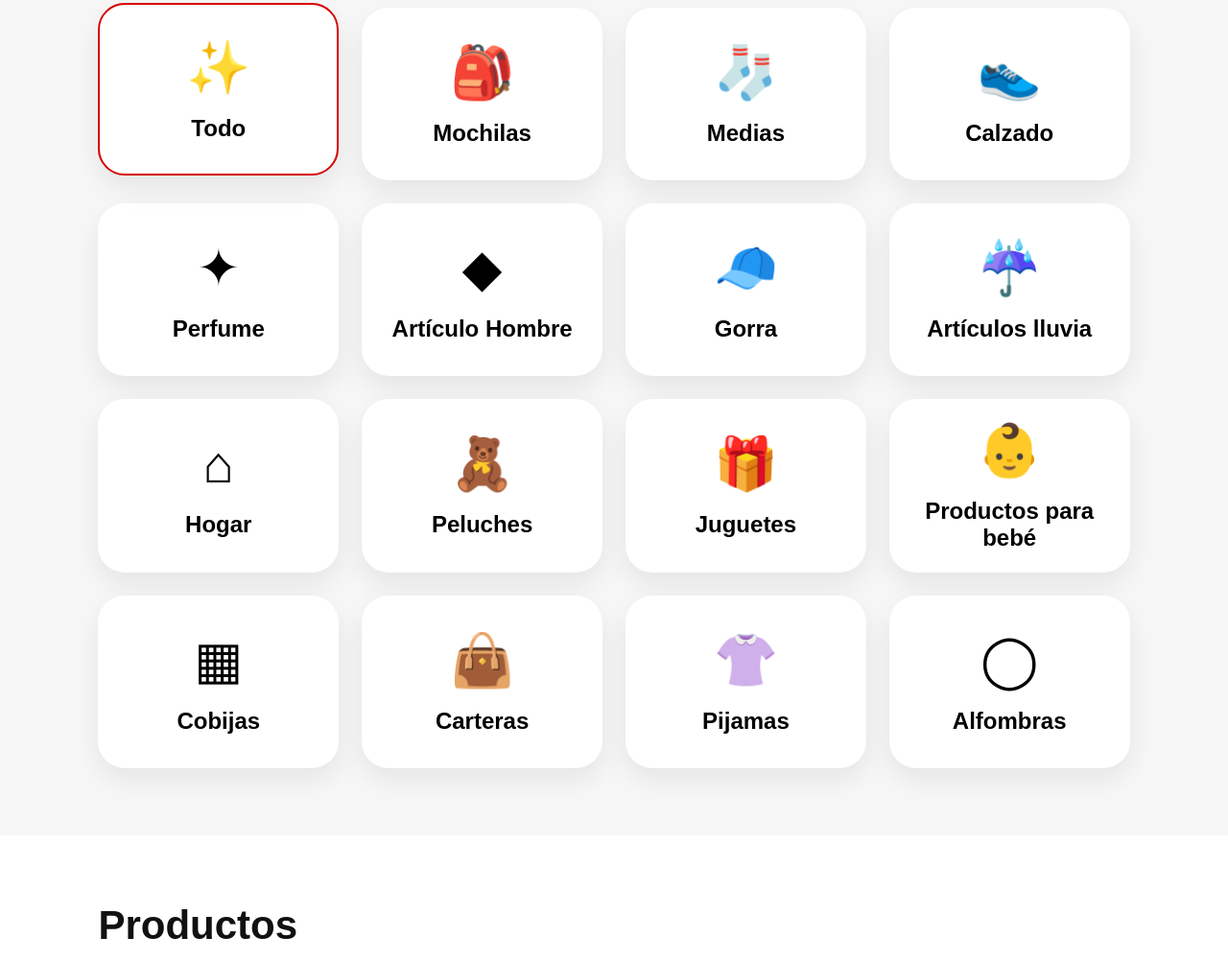
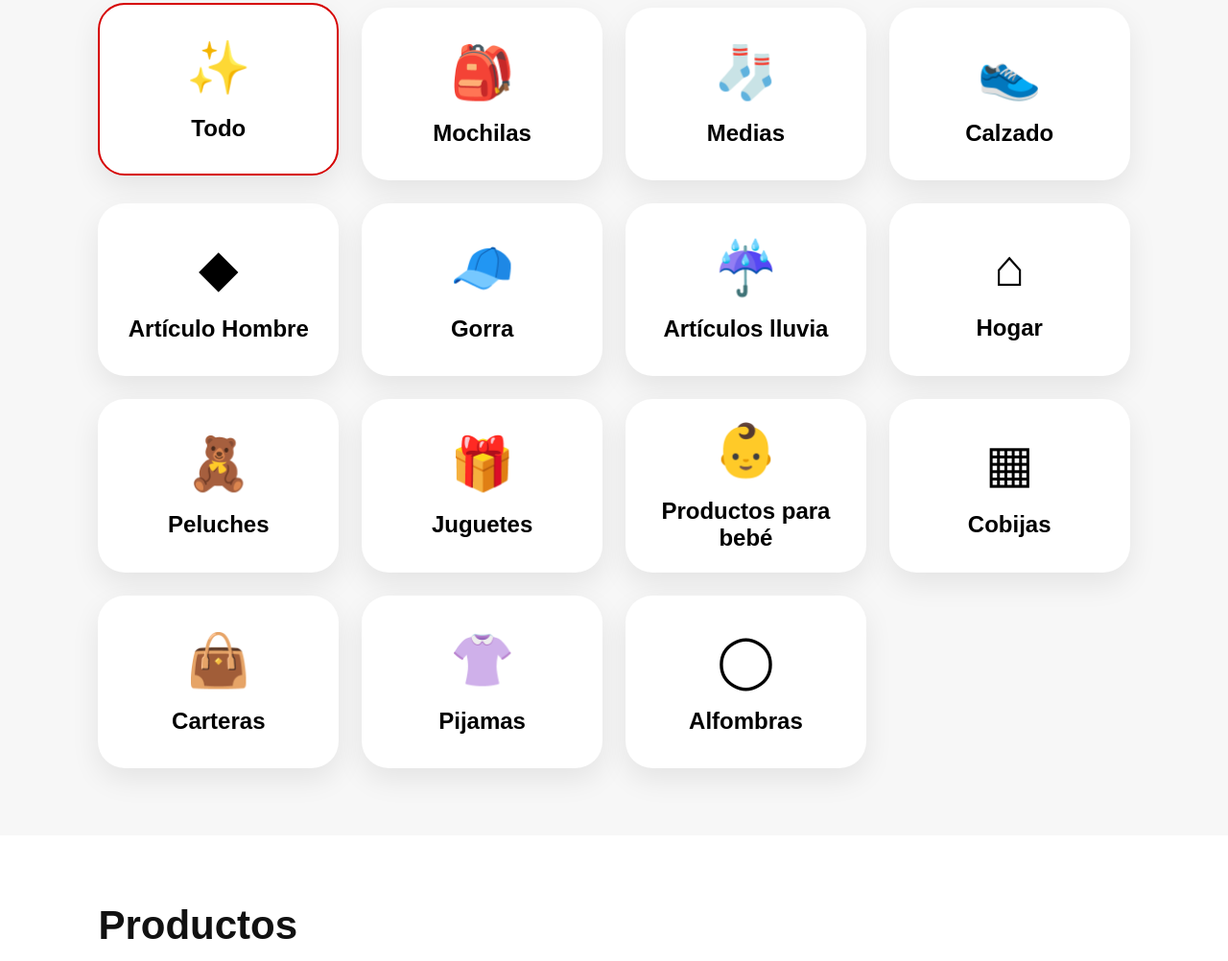
Before and after one commit to 4wd4cbfjvt-cell/IMPORTADORAMORAZAN, a website: page index.html in a window 1280 px wide. Shown: the part 945-1947 px from the top of the page at 96% size. Drawn offline with Linux system fonts and the light colour scheme; no server answers.

Commit message:
Remove perfume category button from index.html
Removed the perfume category button from the product filter.

```diff
--- a/index.html
+++ b/index.html
@@ -77,9 +77,6 @@ data-zh="🚚 全国配送 • 联系我们">
         </button>
         <button class="category-card" data-category="shoes" onclick="filterProducts('shoes')">
           <span>👟</span><strong data-es="Calzado" data-zh="鞋类">Calzado</strong>
-        </button>
-        <button class="category-card" data-category="perfume" onclick="filterProducts('perfume')">
-          <span>✦</span><strong data-es="Perfume" data-zh="香水">Perfume</strong>
         </button>
         <button class="category-card" data-category="men" onclick="filterProducts('men')">
           <span>◆</span><strong data-es="Artículo Hombre" data-zh="男士用品">Artículo Hombre</strong>
```
